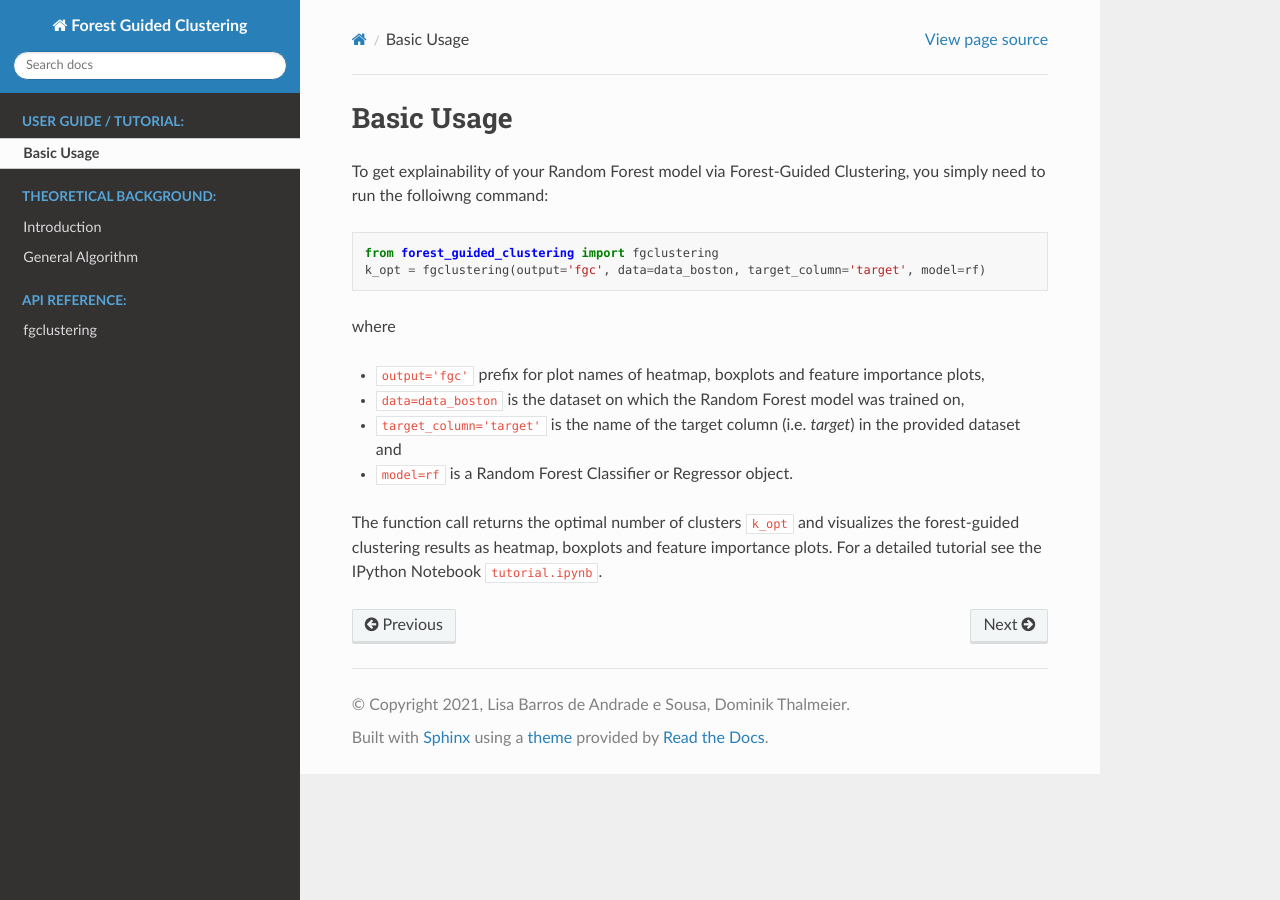
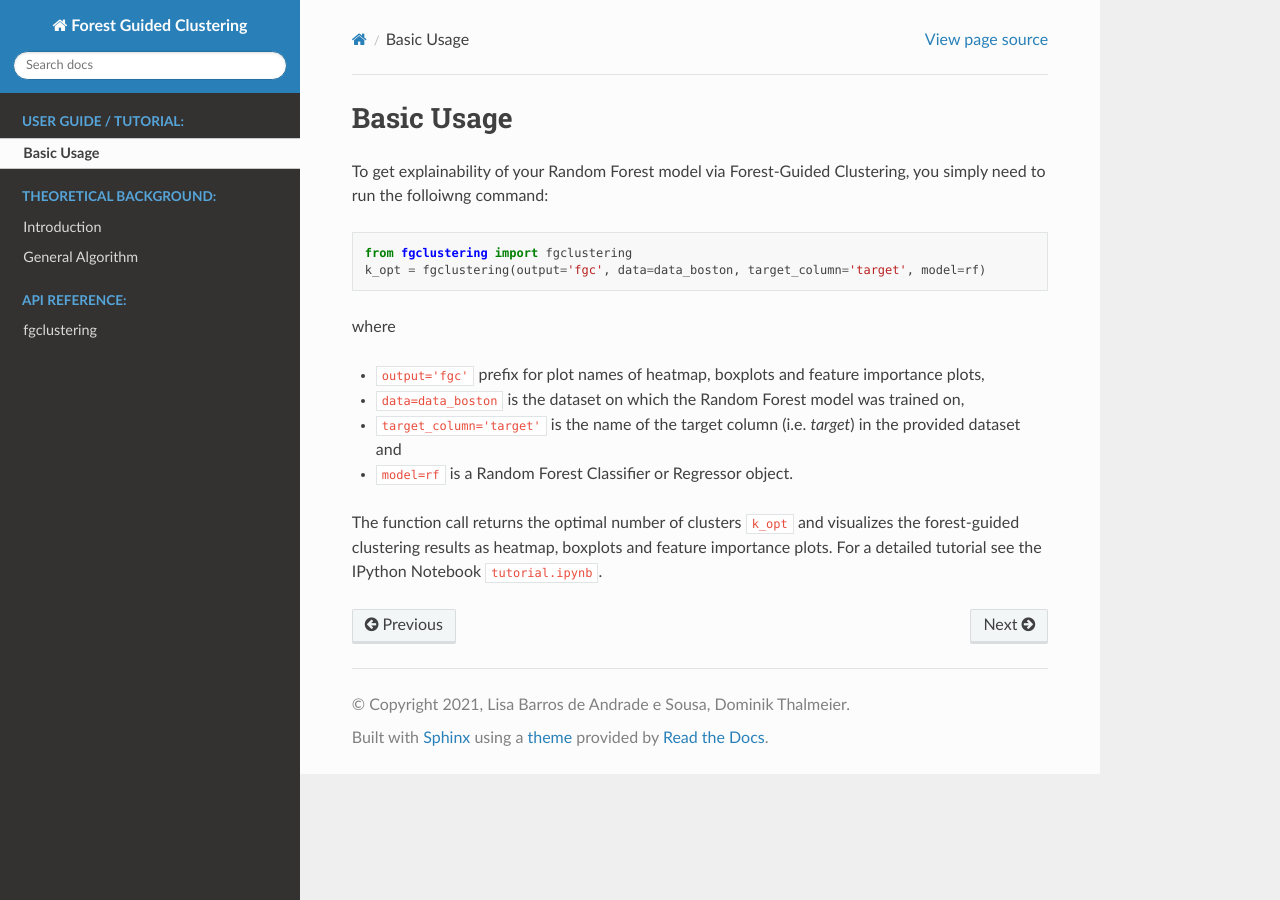
Before and after one commit to HelmholtzAI-Consultants-Munich/fg-clustering, a Sphinx documentation site: the page built from docs/source/basicusage.rst, in a window 1280 px wide. Built offline with Sphinx 7.4.7 and the Read the Docs theme 2.0.0, drawn with Linux system fonts in a browser that asks for light colours; pages that are not in the unit, such as notebooks, are missing from menus.

Commit message:
Update basicusage.rst

```diff
--- a/docs/source/basicusage.rst
+++ b/docs/source/basicusage.rst
@@ -5,7 +5,7 @@ To get explainability of your Random Forest model via Forest-Guided Clustering,
 
 .. code:: python
 
-   from forest_guided_clustering import fgclustering
+   from fgclustering import fgclustering
    k_opt = fgclustering(output='fgc', data=data_boston, target_column='target', model=rf)
 
 where
```
